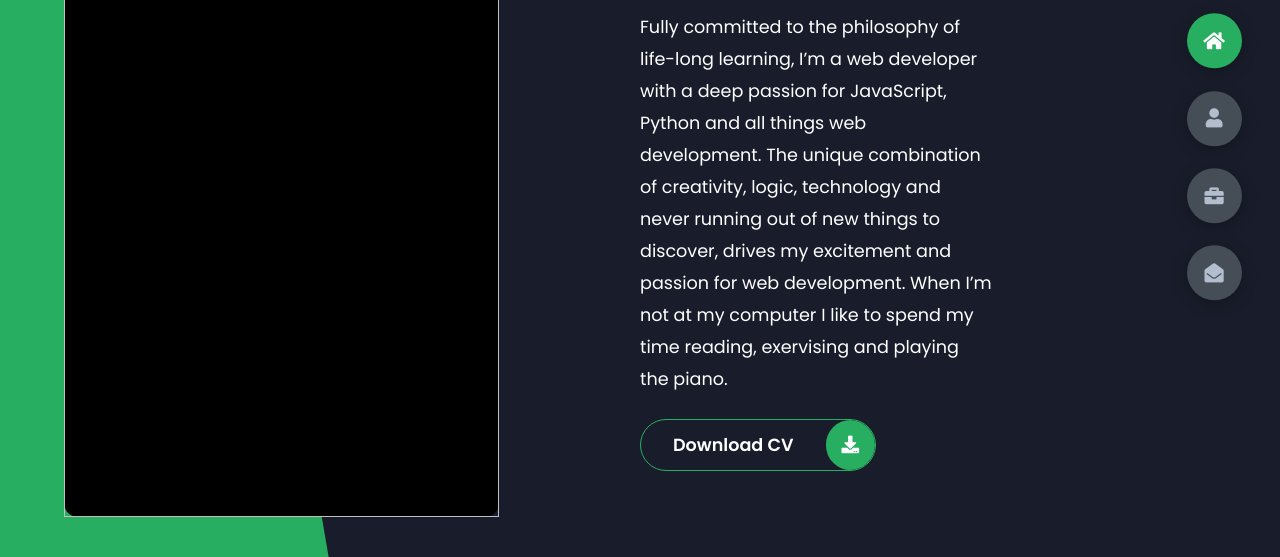
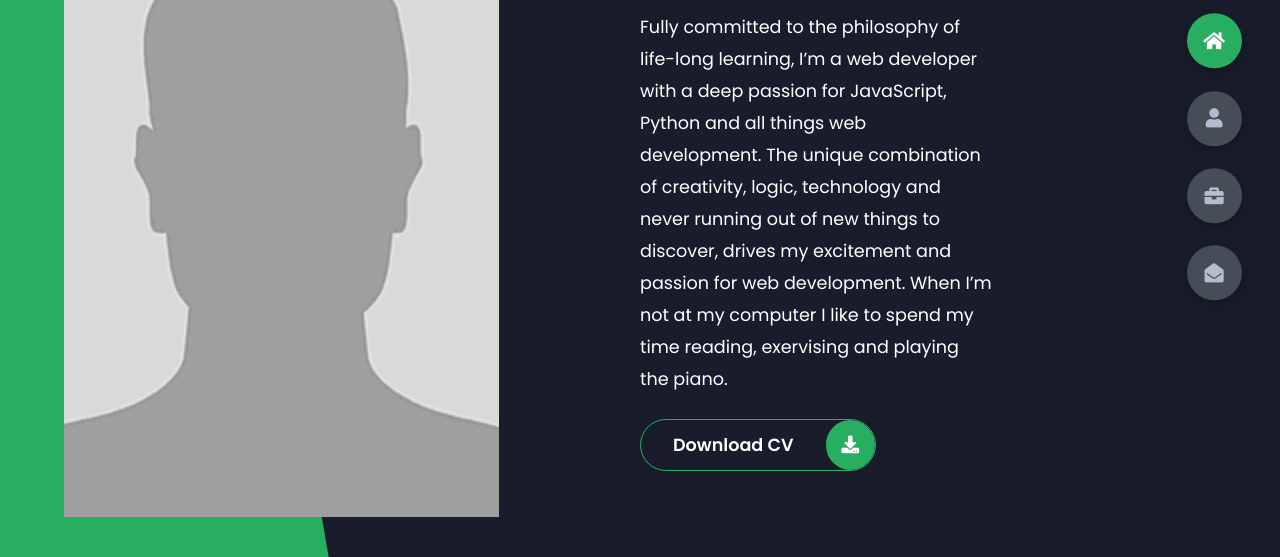
Before and after one commit to PayG1/Portfolio_Website, a plain HTML site: page index.html in a window 1280 px wide. Shown: the part 243-800 px from the top of the page. Drawn offline with Linux system fonts and the light colour scheme; the site is published under a folder, as on GitHub Pages, so addresses that start at the root find nothing.

Commit message:
fix images attempt 2

```diff
--- a/index.html
+++ b/index.html
@@ -17,7 +17,7 @@
             <div class="left-header">
                 <div class="h-shape"></div>
                 <div class="image">
-                    <img src="/media/change.png" alt="">
+                    <img src="media/change.png" alt="">
                 </div>
             </div>
             <div class="right-header">
```
